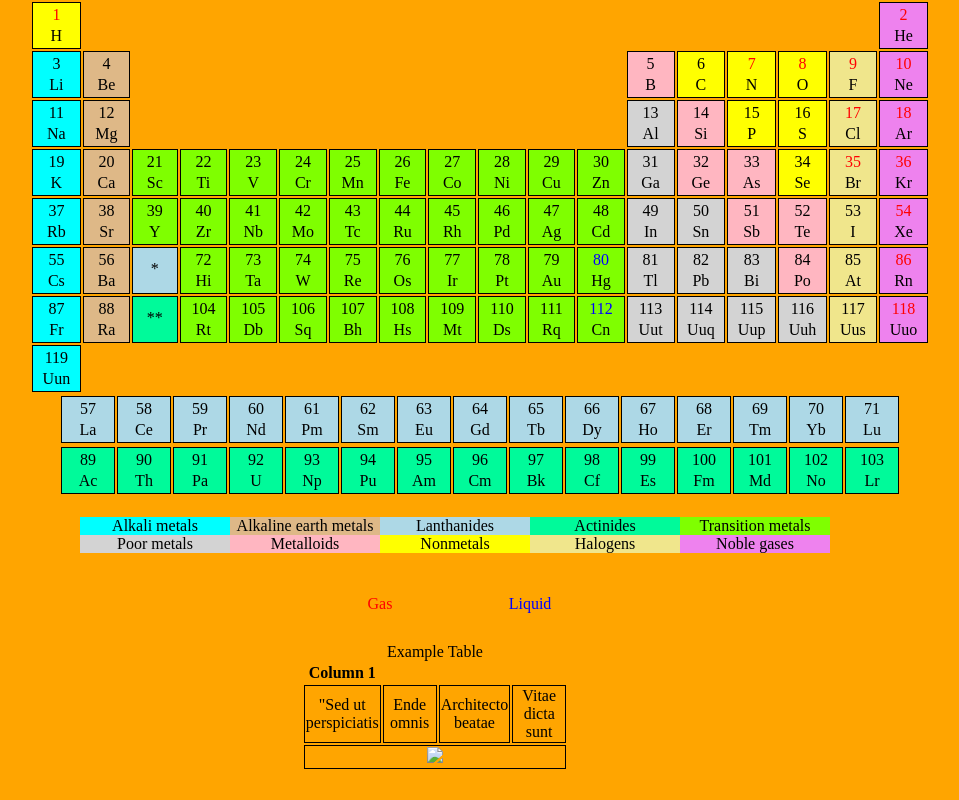
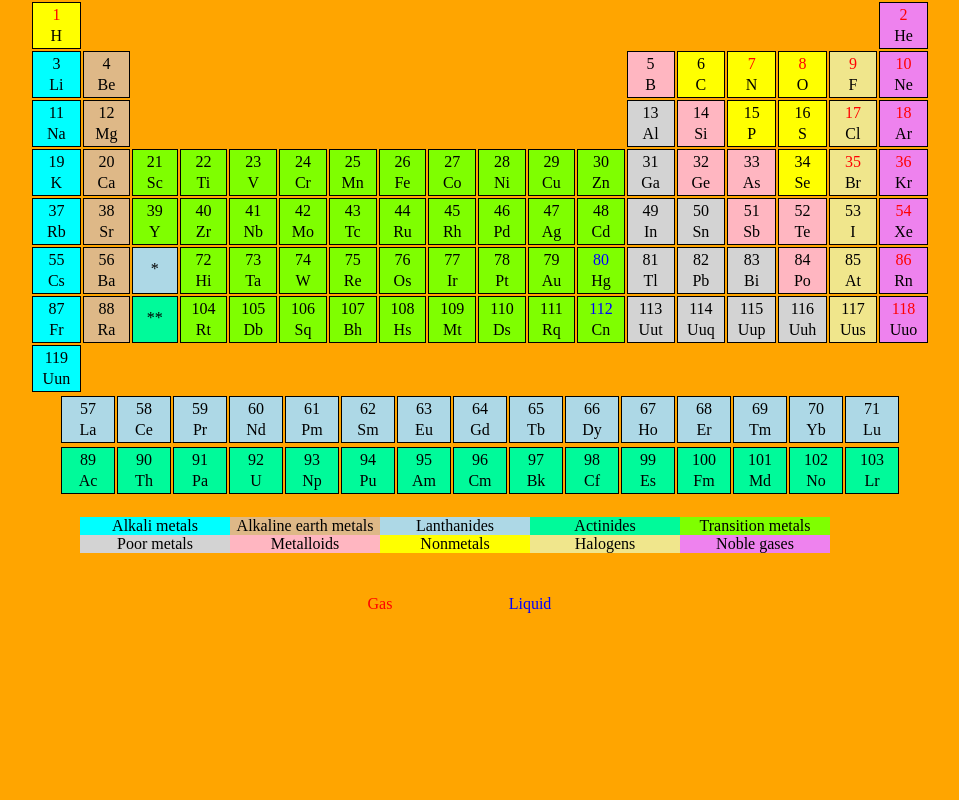
Before and after one commit to cameronboyer/P-Table, a plain HTML site: page index.html in a window 1280 px wide. Shown: the whole page, without its empty margins (160-1119 px from the left). Drawn offline with nearby package versions, Linux system fonts and the light colour scheme.

Commit message:
Update index.html
unused.

```diff
--- a/index.html
+++ b/index.html
@@ -67,21 +67,21 @@ Periodic Table
 </ul>
 </div>
 
-<div class="description">
-<table>
-<caption>Example Table</caption>
-	<tr>
-	<th>Column 1</th>
-	</tr>
-	<tr>
-	<td>"Sed ut perspiciatis</td><td>Ende omnis</td><td>Architecto beatae </td><td>Vitae dicta sunt</td>
-	</tr>
-	<tr>
-	<td colspan="4"> <img src='/images/jquery-logo.jpg'></td>
-	</tr>
+<!--<div class="description">-->
+<!--<table>-->
+<!--<caption>Example Table</caption>-->
+<!--	<tr>-->
+<!--	<th>Column 1</th>-->
+<!--	</tr>-->
+<!--	<tr>-->
+<!--	<td>"Sed ut perspiciatis</td><td>Ende omnis</td><td>Architecto beatae </td><td>Vitae dicta sunt</td>-->
+<!--	</tr>-->
+<!--	<tr>-->
+<!--	<td colspan="4"> <img src='/images/jquery-logo.jpg'></td>-->
+<!--	</tr>-->
 
-</table>
-</div>
+<!--</table>-->
+<!--</div>-->
 <script type="text/javascript">
 <!--
 /* <![CDATA[ */
```
